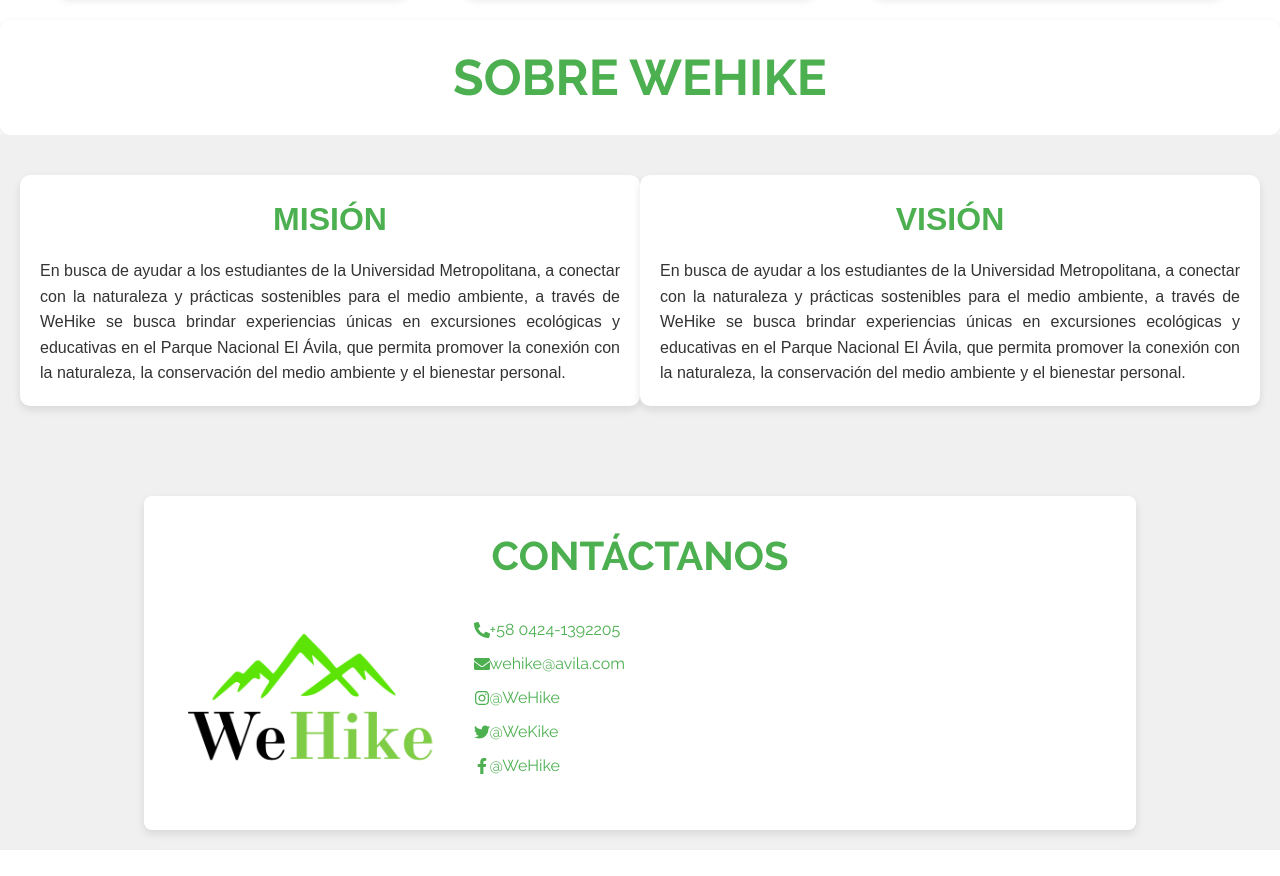
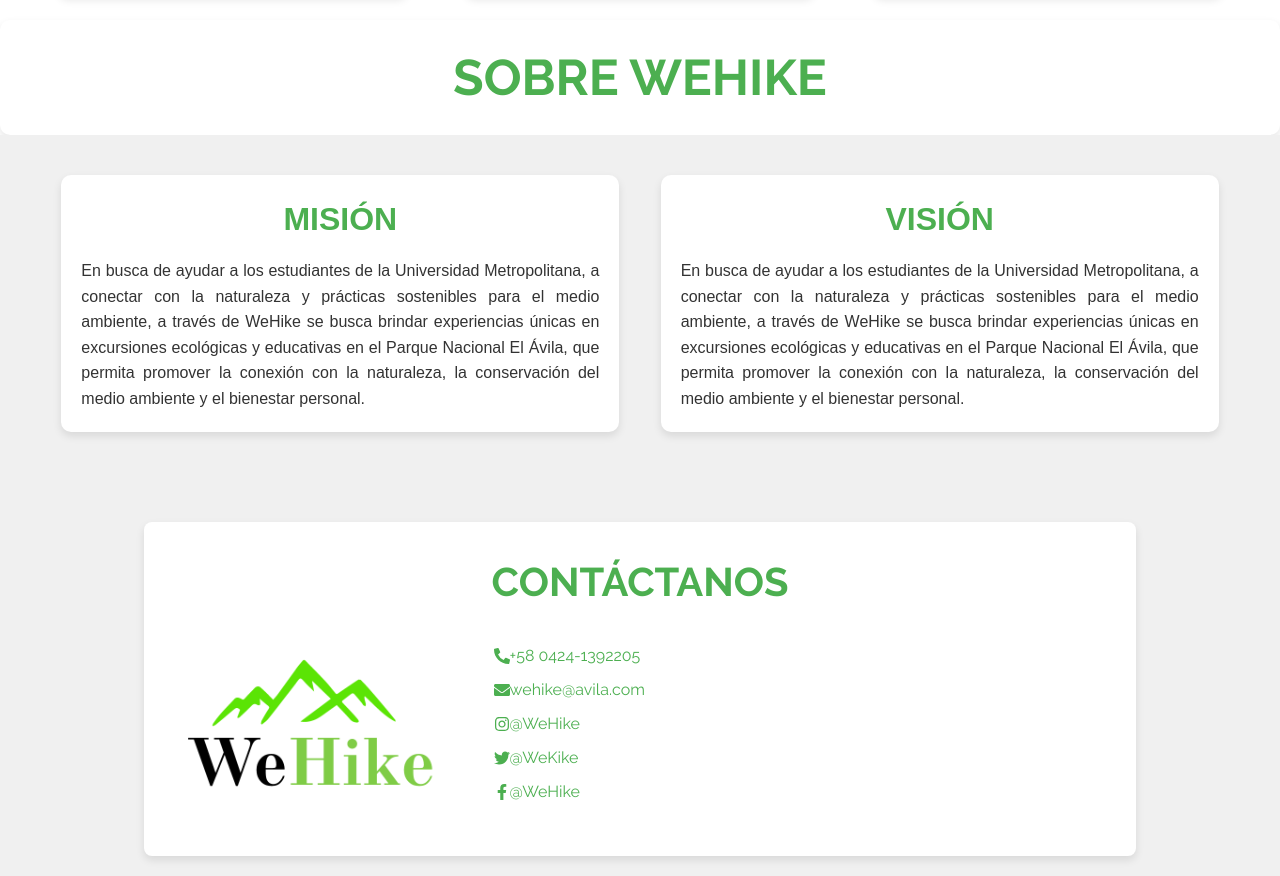
Before and after one commit to AndreRoj/proyectoWiHike, a React (Vite) app: page / in a window 1280 px wide. Shown: the part 1520-2396 px from the top of the page. Before the commit the page ends 2370 px from the top, so only its background shows below. Built offline with nearby package versions, Linux system fonts and the light colour scheme.

Commit message:
Cambios Esteticos

```diff
--- a/src/components/MisionVision.jsx
+++ b/src/components/MisionVision.jsx
@@ -1,5 +1,5 @@
 import React from 'react';
-import '../styles/MisionVision.css'; // Importa el archivo CSS
+import '../styles/MisionVision.css';
 
 export function MisionVision() {
   return (
--- a/src/components/Navbar.jsx
+++ b/src/components/Navbar.jsx
@@ -27,7 +27,7 @@
           <IoSearch />
         </li>
         <li className="options">Cuenta</li>
-        <li className="options">Contactanos</li>
+        <li className="options">Contáctanos</li>
       </ul>
     </div>
       // <div className="Navbar" >
--- /dev/null
+++ b/src/pages/Rutas.jsx
@@ -0,0 +1,17 @@
+import React from "react";
+import { Contacto } from '../components/Contacto';
+import { Navbar } from '../components/Navbar';
+import "./Rutas.css";
+
+export default function Rutas() {
+    return (
+        <div className="Rutas">
+            <Navbar/>
+
+
+
+            <Contacto/>
+        </div>
+
+    );
+}
--- a/src/styles/Contacto.css
+++ b/src/styles/Contacto.css
@@ -11,7 +11,6 @@
 
 .contacto-content {
     display: flex;
-    align-items: flex-start;
     background-color: white;
     padding: 30px;
     border-radius: 8px;
@@ -40,6 +39,7 @@
     flex-direction: row;
     justify-content: center;
     align-items: center;
+    gap: 20px; /* Agrega un espacio de 20px entre los componentes */
 }
 
 .contacto-logo {
@@ -51,6 +51,7 @@
     display: flex;
     flex-direction: column;
     justify-content: center;
+
 }
 
 .info {
--- a/src/styles/MisionVision.css
+++ b/src/styles/MisionVision.css
@@ -3,40 +3,38 @@
   width: 100%;
   display: flex;
   flex-direction: row;
-    align-items: center;
+  align-items: flex-start; /* Alinea las secciones en la parte superior */
   justify-content: space-evenly;
   padding: 40px 20px;
-    background-color: #f0f0f0; /* Fondo claro */
-    font-family: 'Arial', sans-serif; /* Fuente predeterminada */
+  background-color: #f0f0f0;
+  font-family: 'Arial', sans-serif;
   text-align: center;
-    height: 50%;
-
+  height: auto; /* Permite que el contenedor crezca según el contenido */
 }
 
 /* Estilos para las secciones de Misión y Visión */
 .mision-section, .vision-section {
-    background-color: white; /* Fondo blanco para las secciones */
+  background-color: white;
   padding: 20px;
-    border-radius: 10px; /* Bordes redondeados */
-    box-shadow: 0 4px 8px rgba(0, 0, 0, 0.1); /* Sombra suave */
-    margin-bottom: 30px; /* Espacio entre las secciones */
-    max-width: 800px; /* Ancho máximo para mejor legibilidad */
-    width: 100%;
-    height: 70%;
+  border-radius: 10px;
+  box-shadow: 0 4px 8px rgba(0, 0, 0, 0.1);
+  margin-bottom: 30px;
+  width: 45%; /* Reduce el ancho para crear espacio entre ellas */
+  height: auto; /* Permite que las secciones crezcan según el contenido */
 }
 
 /* Estilos para el título de las secciones */
 .section-title {
-    font-size: 2rem; /* Tamaño del título */
+  font-size: 2rem;
   font-weight: bold;
-    color: #4CAF50; /* Color verde para el título */
-    margin-bottom: 15px; /* Espacio entre el título y el texto */
+  color: #4CAF50;
+  margin-bottom: 15px;
 }
 
 /* Estilos para el texto de las secciones */
 .section-text {
-    font-size: 1rem; /* Tamaño del texto */
-    color: #333; /* Color del texto */
-    line-height: 1.6; /* Espaciado entre líneas para mejor legibilidad */
-    text-align: justify; /* Texto justificado */
+  font-size: 1rem;
+  color: #333;
+  line-height: 1.6;
+  text-align: justify;
 }
```
Also changed, not shown: src/pages/Rutas.css (added). Lines whose indentation alone changed are shown as unchanged.
